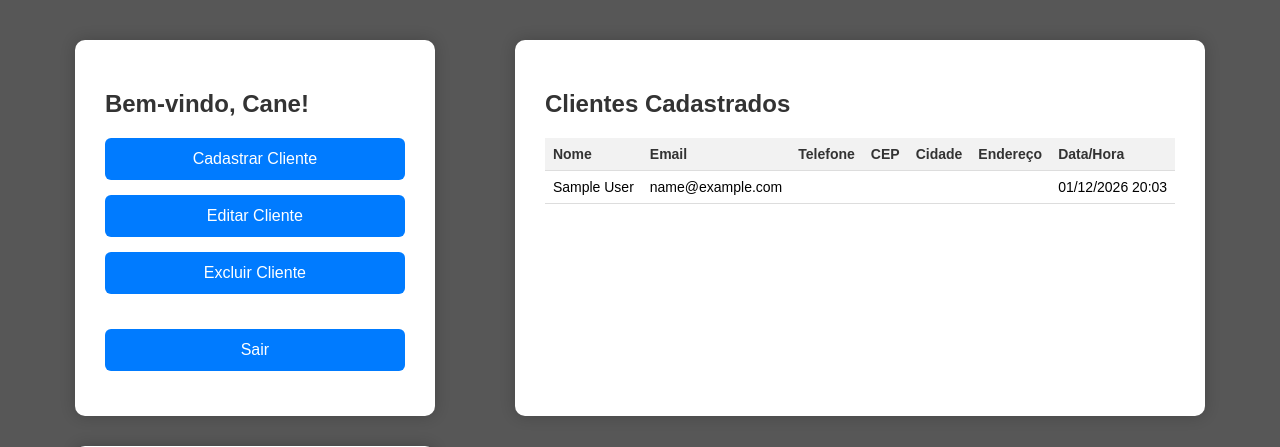
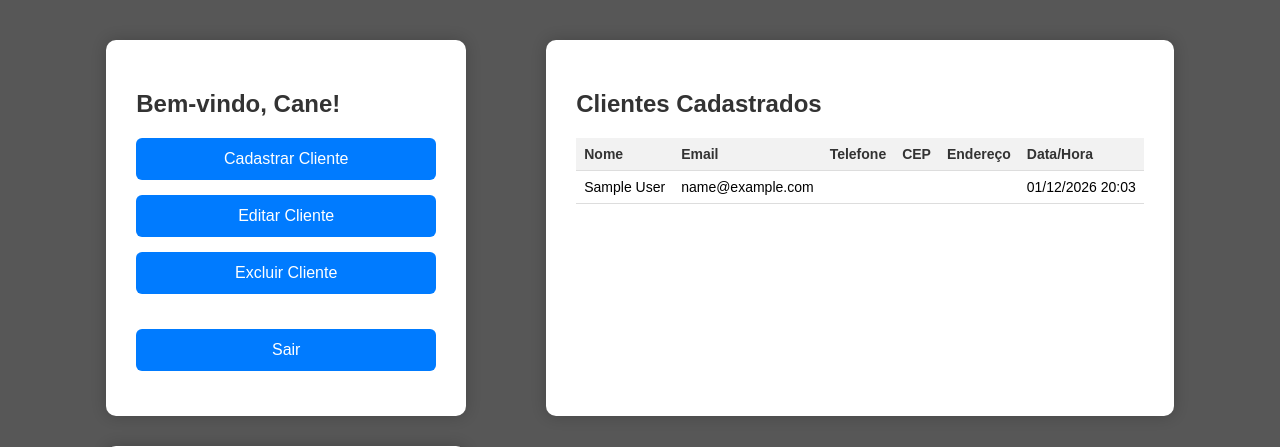
Before and after one commit to GabrielBiz6745/SA, a PHP site: page /inicial.php in a window 1280 px wide. Shown: the top 447 px of the page. Run offline with PHP 8.4, Linux system fonts and the light colour scheme; the visitor is signed in with stand-in values (Sample User, id 1).

Commit message:
definitive version

```diff
--- a/inicial.php
+++ b/inicial.php
@@ -143,7 +143,6 @@ $resultado = $conn->query($sql);
                         <th>Email</th>
                         <th>Telefone</th>
                         <th>CEP</th>
-                        <th>Cidade</th>
                         <th>Endereço</th>
                         <th>Data/Hora</th>
                     </tr>
@@ -156,14 +155,13 @@ $resultado = $conn->query($sql);
                                 <td><?php echo htmlspecialchars($row['email']); ?></td>
                                 <td><?php echo htmlspecialchars($row['telefone']); ?></td>
                                 <td><?php echo htmlspecialchars($row['cep']); ?></td>
-                                <td><?php echo htmlspecialchars($row['cidade']); ?></td>
                                 <td><?php echo htmlspecialchars($row['endereco']); ?></td>
                                 <td><?php echo date('d/m/Y H:i', strtotime($row['data_criacao'])); ?></td>
                             </tr>
                         <?php endwhile; ?>
                     <?php else: ?>
                         <tr>
-                            <td colspan="7">Nenhum cliente cadastrado.</td>
+                            <td colspan="6">Nenhum cliente cadastrado.</td>
                         </tr>
                     <?php endif; ?>
                 </tbody>
```
